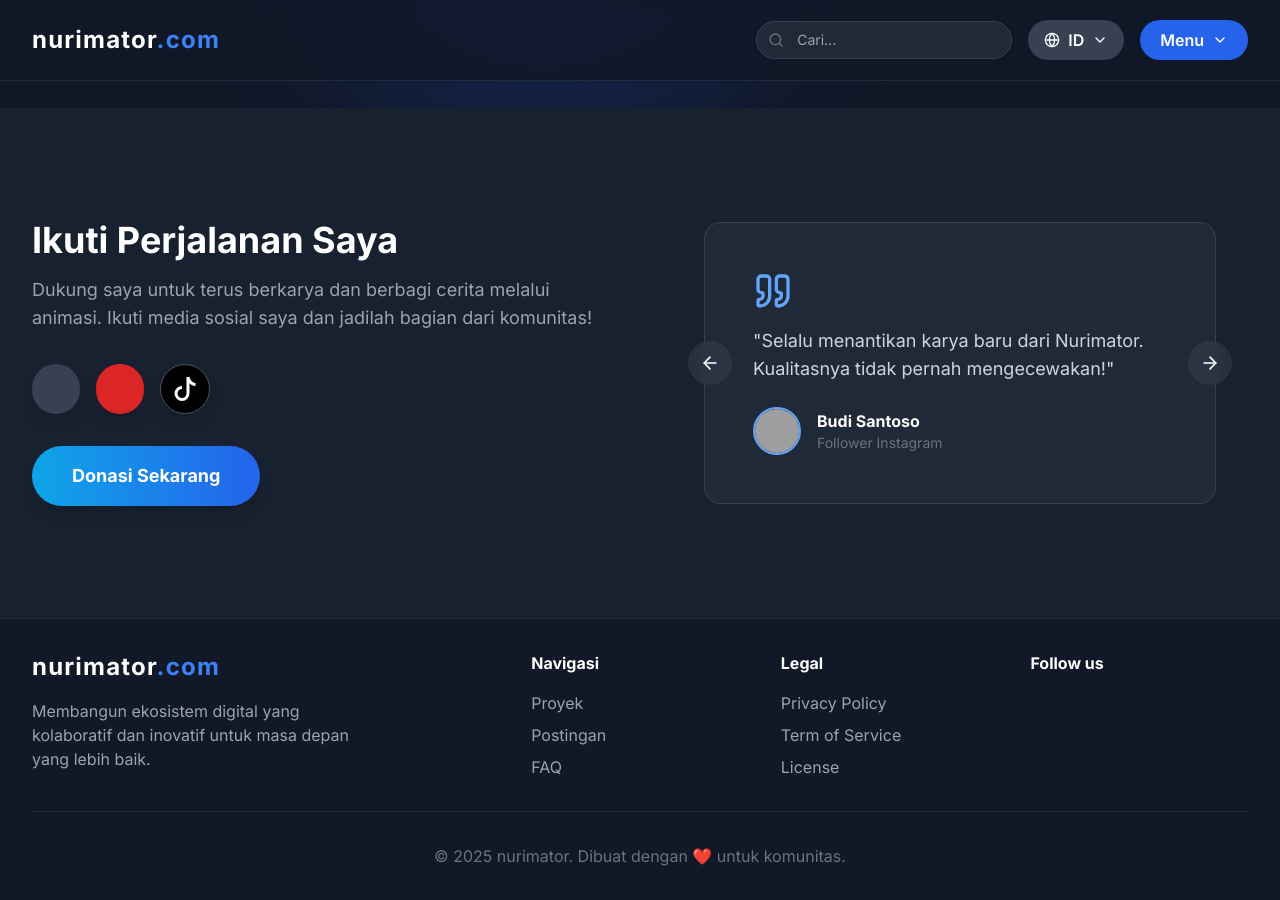
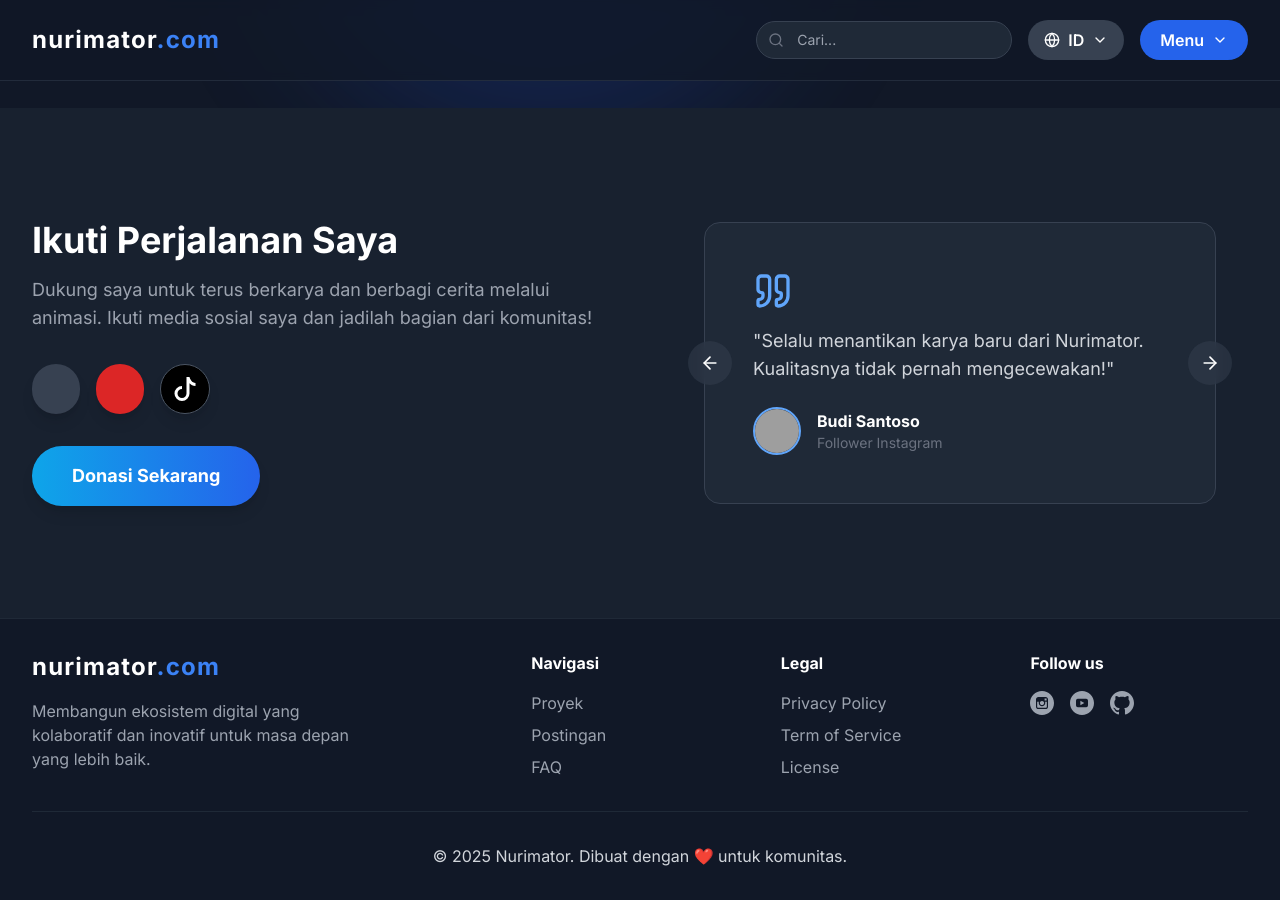
Before and after one commit to nurimator/n.dayverse.id, a Jekyll site: the page built from index.html, in a window 1280 px wide and 900 px high, scrolled down 1996 px. Built offline with Jekyll 4.4.1, drawn with Linux system fonts in a browser that asks for light colours; nearby versions of some CDN libraries; some of the changed lines change nothing that is shown; grey boxes are pictures that could not be loaded.

Commit message:
ganti ikon footer

```diff
--- a/_includes/footer.html
+++ b/_includes/footer.html
@@ -27,14 +27,54 @@
                 <div>
                     <h4 class="font-bold text-white mb-4">Follow us</h4>
                     <div class="flex space-x-4">
-                        <a href="#" class="text-gray-400 hover:text-blue-400"><i data-lucide="instagram" class="w-6 h-6"></i></a>
-                        <a href="#" class="text-gray-400 hover:text-blue-400"><i data-lucide="youtube" class="w-6 h-6"></i></a>
-                        <a href="#" class="text-gray-400 hover:text-blue-400"><i data-lucide="github" class="w-6 h-6"></i></a>
+                        <!-- Instagram -->
+                        <a href="#" class="text-gray-400 hover:text-blue-400" aria-label="Instagram">
+                        <svg xmlns="http://www.w3.org/2000/svg" viewBox="-143 145 512 512" class="w-6 h-6 fill-current">
+                            <path d="M113,446c24.8,0,45.1-20.2,45.1-45.1c0-9.8-3.2-18.9-8.5-26.3c-8.2-11.3-21.5-18.8-36.5-18.8s-28.3,7.4-36.5,18.8
+                            c-5.3,7.4-8.5,16.5-8.5,26.3C68,425.8,88.2,446,113,446z"/>
+                            <polygon points="211.4,345.9 211.4,308.1 211.4,302.5 205.8,302.5 168,302.6 168.2,346"/>
+                            <path d="M183,401c0,38.6-31.4,70-70,70c-38.6,0-70-31.4-70-70c0-9.3,1.9-18.2,5.2-26.3H10v104.8C10,493,21,504,34.5,504h157
+                            c13.5,0,24.5-11,24.5-24.5V374.7h-38.2C181.2,382.8,183,391.7,183,401z"/>
+                            <path d="M113,145c-141.4,0-256,114.6-256,256s114.6,256,256,256s256-114.6,256-256S254.4,145,113,145z M241,374.7v104.8
+                            c0,27.3-22.2,49.5-49.5,49.5h-157C7.2,529-15,506.8-15,479.5V374.7v-52.3c0-27.3,22.2-49.5,49.5-49.5h157
+                            c27.3,0,49.5,22.2,49.5,49.5V374.7z"/>
+                        </svg>
+                        </a>
+
+                        <!-- YouTube -->
+                        <a href="#" class="text-gray-400 hover:text-blue-400" aria-label="YouTube">
+                        <svg xmlns="http://www.w3.org/2000/svg" viewBox="-143 145 512 512" class="w-6 h-6 fill-current">
+                            <polygon points="78.9,450.3 162.7,401.1 78.9,351.9"/>
+                            <path d="M113,145c-141.4,0-256,114.6-256,256s114.6,256,256,256s256-114.6,256-256S254.4,145,113,145z M241,446.8L241,446.8
+                            c0,44.1-44.1,44.1-44.1,44.1H29.1c-44.1,0-44.1-44.1-44.1-44.1v-91.5c0-44.1,44.1-44.1,44.1-44.1h167.8c44.1,0,44.1,44.1,44.1,44.1
+                            V446.8z"/>
+                        </svg>
+                        </a>
+
+                        <!-- GitHub -->
+                        <a href="#" class="text-gray-400 hover:text-blue-400" aria-label="GitHub">
+                        <svg xmlns="http://www.w3.org/2000/svg" viewBox="0 0 20 20" class="w-6 h-6 fill-current">
+                            <path d="M10,0C4.478,0,0,4.478,0,10c0,4.418,2.865,8.165,6.839,9.489
+                            c0.5,0.091,0.682-0.217,0.682-0.482c0-0.237-0.009-0.868-0.014-1.703
+                            c-2.782,0.604-3.369-1.34-3.369-1.34c-0.454-1.154-1.109-1.462-1.109-1.462
+                            c-0.908-0.621,0.069-0.609,0.069-0.609c1.004,0.071,1.532,1.032,1.532,1.032
+                            c0.892,1.528,2.341,1.087,2.91,0.831c0.091-0.647,0.349-1.087,0.635-1.337
+                            c-2.221-0.253-4.555-1.111-4.555-4.943c0-1.091,0.39-1.984,1.029-2.681
+                            c-0.103-0.254-0.446-1.272,0.098-2.65c0,0,0.84-0.269,2.75,1.025
+                            c0.797-0.222,1.652-0.333,2.5-0.337c0.848,0.004,1.703,0.115,2.5,0.337
+                            c1.909-1.294,2.748-1.025,2.748-1.025c0.546,1.379,0.202,2.396,0.099,2.65
+                            c0.64,0.697,1.028,1.59,1.028,2.681c0,3.841-2.337,4.687-4.566,4.936
+                            c0.359,0.31,0.678,0.921,0.678,1.857c0,1.34-0.012,2.419-0.012,2.749
+                            c0,0.267,0.18,0.577,0.688,0.479C17.138,18.162,20,14.418,20,10
+                            C20,4.478,15.523,0,10,0z"/>
+                        </svg>
+                        </a>
+
                     </div>
                 </div>
             </div>
-            <div class="mt-8 pt-8 border-t border-gray-800 text-center text-gray-500">
-                <p>&copy; 2025 nurimator. Dibuat dengan ❤️ untuk komunitas.</p>
+            <div class="mt-8 pt-8 border-t border-gray-800 text-center text-gray-300">
+                <p>&copy; 2025 Nurimator. Dibuat dengan ❤️ untuk komunitas.</p>
             </div>
         </div>
 </footer>
```
